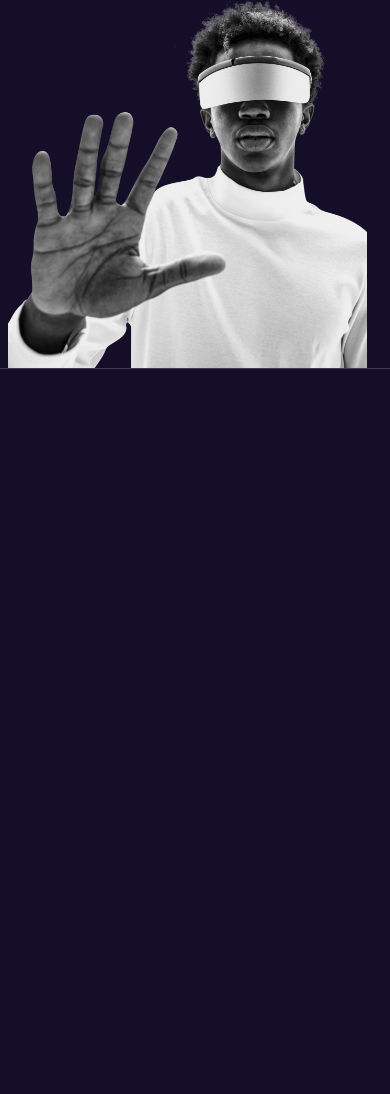
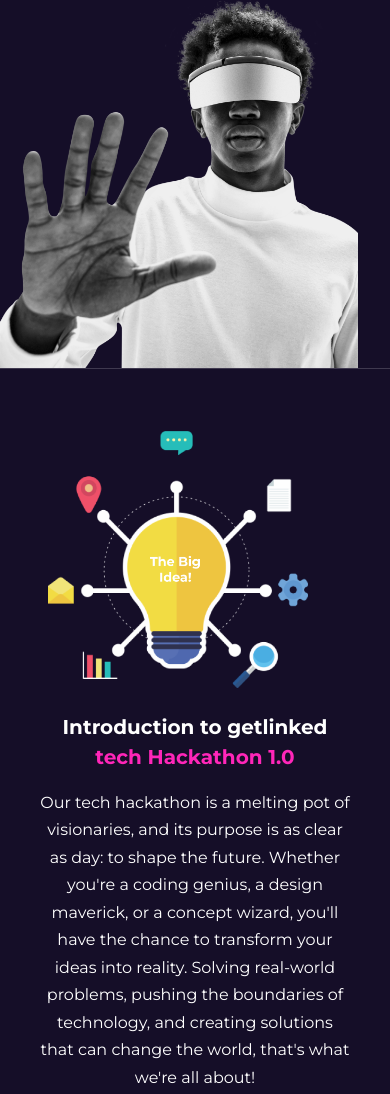
Before and after one commit to Goldlee001/Getlinked, a plain HTML site: page index.html in a window 390 px wide. Shown: the part 563-1657 px from the top of the page. Before the commit the page ends 994 px from the top, so only its background shows below. Drawn offline with nearby package versions, Linux system fonts and the light colour scheme.

Commit message:
section2

```diff
--- a/assets/css/style.css
+++ b/assets/css/style.css
@@ -90,7 +90,6 @@ nav{
 /* hero section start */
 .hero{
     border-bottom: 1px solid #FFFFFF2E;
-    margin-bottom: 62px;
 }
 
 .writting{
@@ -131,7 +130,7 @@ nav{
 
 .hero-text-img h1{
     display: flex;
-    font-family: Clash Display;
+    /* font-family: Clash Display; */
     font-size: 70px;
     font-weight: 700;
     line-height: 98.4px;
@@ -139,7 +138,7 @@ nav{
 }
 
 .hero-text-img span{
-    font-family: Clash Display;
+    /* font-family: Clash Display; */
     font-size: 70px;
     font-weight: 700;
     line-height: 98.4px;
@@ -152,12 +151,13 @@ nav{
 }
 
 .creative{
-margin-left: 23rem;
+margin-left: 28rem;
 }
 
 .tex-h1 img{
     width: 86px;
     height: 86px;
+    z-index: 10;
 }
 
 .text-p{
@@ -189,19 +189,63 @@ margin-left: 23rem;
 
 .hero-img{
     width: 828px;
-    height: 615px;
+    height: 715px;
     filter: grayscale(100%);
 }
 
 .hero-img img{
-    width: 628px;
-    height: 615px;
-    object-fit: cover;
-    left: -170px;
-    bottom: -70px;
+    width: 828px;
+    height: 715px;
+    position: absolute;
+    left: -280px;
+    z-index: 1;
 }
 
 /* hero section end */
+
+/* the-big-idea start */
+.the-big-idea{
+    width: 100%;
+    display: flex;
+    gap: 106px;
+    align-items: center;
+    padding: 62px 128px ;
+    border-bottom: 1px solid #FFFFFF2E;
+}
+
+.the-big-idea .idea h1{
+    /* font-family: Clash Display; */
+    font-size: 32px;
+    font-weight: 700;
+    line-height: 42.56px;
+    color: #fff;
+}
+
+.the-big-idea .idea h1 span{
+    color: #FF26B9;
+}
+
+.the-big-idea .idea p{
+    font-family: Montserrat;
+    font-size: 14px;
+    font-weight: 400;
+    line-height: 27.5px;
+    color: #fff;
+    margin-top: 16px;
+}
+
+.Rules-img {
+    display: flex;
+    gap: 48px;
+    padding: 62 128px 102px;
+}
+
+
+.Rules-img p{
+    width: 500px;
+}
+
+/* the-big-idea end */
 
 
 /* contact page start*/
@@ -212,7 +256,7 @@ margin-left: 23rem;
 }
 
 .get-form .get h1{
-    font-family: Clash Display;
+    /* font-family: Clash Display; */
     font-size: 32px;
     font-weight: 600;
     color: #D434FE;
@@ -274,6 +318,10 @@ margin-left: 23rem;
     outline: none;
     color: #fff;
     border: 1px solid #FFFFFF;
+}
+
+#form input::placeholder{
+    color: #fff;
 }
 
 #form .form-details textarea{
@@ -339,6 +387,7 @@ margin-left: 23rem;
         top: 10px;
         left: 0;
         padding: 0 47px;
+        z-index: 100;
     }
 
     .ul-btn.show {
@@ -361,7 +410,6 @@ margin-left: 23rem;
         color: #fff;
         font-size: 26px;
         font-weight: 600;
-        border: 1px solid linear-gradient(180deg, #903AFF 0%, #FF26B9 100%);
         border-radius: 50px;
         width: 40px;
         height: 38px;
@@ -402,17 +450,71 @@ margin-left: 23rem;
 
 
     .hero-img{
-        width: 730px;
-        height: 700px;
+        width: 755px;
+        height: 574px;
     }
 
     .hero-img img{
-        width: 730px;
-        height: 700px;
+        width: 755px;
+        height: 574px;
+        margin-top: 0;
         object-fit: cover;
+        left: -10px;
     }
 
     /* hero section end */
+
+            /* the-big-idea start */
+.the-big-idea{
+    gap: 60px;
+    align-items: center;
+    padding: 62px 48px ;
+}
+
+.the-big-idea img{
+    width: 260px;
+    height: 257px;
+}
+
+.the-big-idea .idea h1{
+    font-size: 25px;
+}
+
+.the-big-idea .idea p{
+    font-size: 16px;
+    line-height: 27.5px;
+    margin-top: 16px;
+}
+
+.Rules-img {
+    padding: 62 128px 102px;
+}
+
+
+.Rules-img p{
+    width: 350px;
+    font-size: 16px;
+    line-height: 27.5px;
+    margin-top: 16px;
+}
+
+/* the-big-idea end */
+
+
+/* contact page start */
+.get-form{
+    padding: 48px;
+    gap: 50px;
+}
+
+.get{
+    width: 400px;
+}
+
+#form{
+    padding: 58px;
+}
+/* contact page end */
 
 }
 
@@ -497,7 +599,7 @@ margin-left: 23rem;
 
         .hero-text-img h1{
             align-items: center;
-            font-size: 40px;
+            font-size: 32px;
             line-height: 49.36px;
         }
 
@@ -531,17 +633,89 @@ margin-left: 23rem;
     }
 
     .hero-img{
-            width: 359px;
+            width: 345px;
             height: 374px;
     }
 
     .hero-img img{
-            width: 359px;
+            width: 360px;
             height: 374px;
             margin-top: 0;
+            left: -10px;
     }
 
     /* hero section end */
 
+    /* the-big-idea start */
+.the-big-idea{
+    width: 100%;
+    display: block;
+    gap: 106px;
+    align-items: center;
+    padding: 62px 0 ;
+}
+
+.the-big-idea img{
+    width: 260px;
+    height: 257px;
+    margin: 0 48px;
+}
+
+.the-big-idea .idea h1{
+    font-size: 20px;
+    line-height: 30.56px;
+    padding: 20px 46px;
+    padding-bottom: 0;
+    text-align: center;
+}
+
+.the-big-idea .idea p{
+    font-size: 16px;
+    line-height: 27.5px;
+    text-align: center;
+    padding: 0 40px;
+    margin-top: 16px;
+}
+
+.Rules-img {
+    display: flex;
+    flex-direction: column-reverse;
+    gap: 48px;
+    padding: 62 128px 102px;
+}
+
+
+.Rules-img p{
+    width: 100%;
+    font-size: 16px;
+    line-height: 27.5px;
+    text-align: center;
+    padding: 0 40px;
+    margin-top: 16px;
+}
+
+/* the-big-idea end */
+
+/* contact page start */
+.get-form{
+    display: block;
+}
+
+.get{
+    width: 300px;
+}
+
+#form{
+    margin-top: 60px;
+    padding: 28px;
+}
+
+#form h1{
+    font-size: 16px;
+}
+/* contact page end */
+
+
+
 }
 /* ========== RESPONSIVENES END ========== */
--- a/index.html
+++ b/index.html
@@ -81,6 +81,37 @@
                 </div>
             </div>
         </section>
+
+        <section class="the-big-idea">
+            <div class="the-big">
+                <img src="./assets/images/The big idea.png " alt="">
+            </div>
+            <div class="idea">
+                <h1>Introduction to getlinked <span> tech Hackathon 1.0</span></h1>
+                <p>Our tech hackathon is a melting pot of visionaries, and its purpose is as
+                    clear as day: to shape the future. Whether you're a coding genius, a
+                    design maverick, or a concept wizard, you'll have the chance to transform
+                    your ideas into reality. Solving real-world problems, pushing the boundaries
+                    of technology, and creating solutions that can change the world,
+                    that's what we're all about!</p>
+            </div>
+        </section>
+
+        <section class="the-big-idea Rules-img">
+            <div class="idea">
+                <h1>Rules and <br> <span>Guidelines</span></h1>
+                <p>Our tech hackathon is a melting pot of visionaries, and its purpose is as
+                    clear as day: to shape the future. Whether you're a coding genius, a
+                    design maverick, or a concept wizard, you'll have the chance to transform
+                    your ideas into reality. Solving real-world problems, pushing the boundaries
+                    of technology, and creating solutions that can change the world,
+                    that's what we're all about!</p>
+            </div>
+            <div class="the-big">
+                <img src="./assets/images/7450159 1.png " alt="">
+            </div>
+        </section>
+
     </section>
 
     <script src="./assets/js/app.js"></script>
```
Lines whose indentation alone changed are shown as unchanged.
